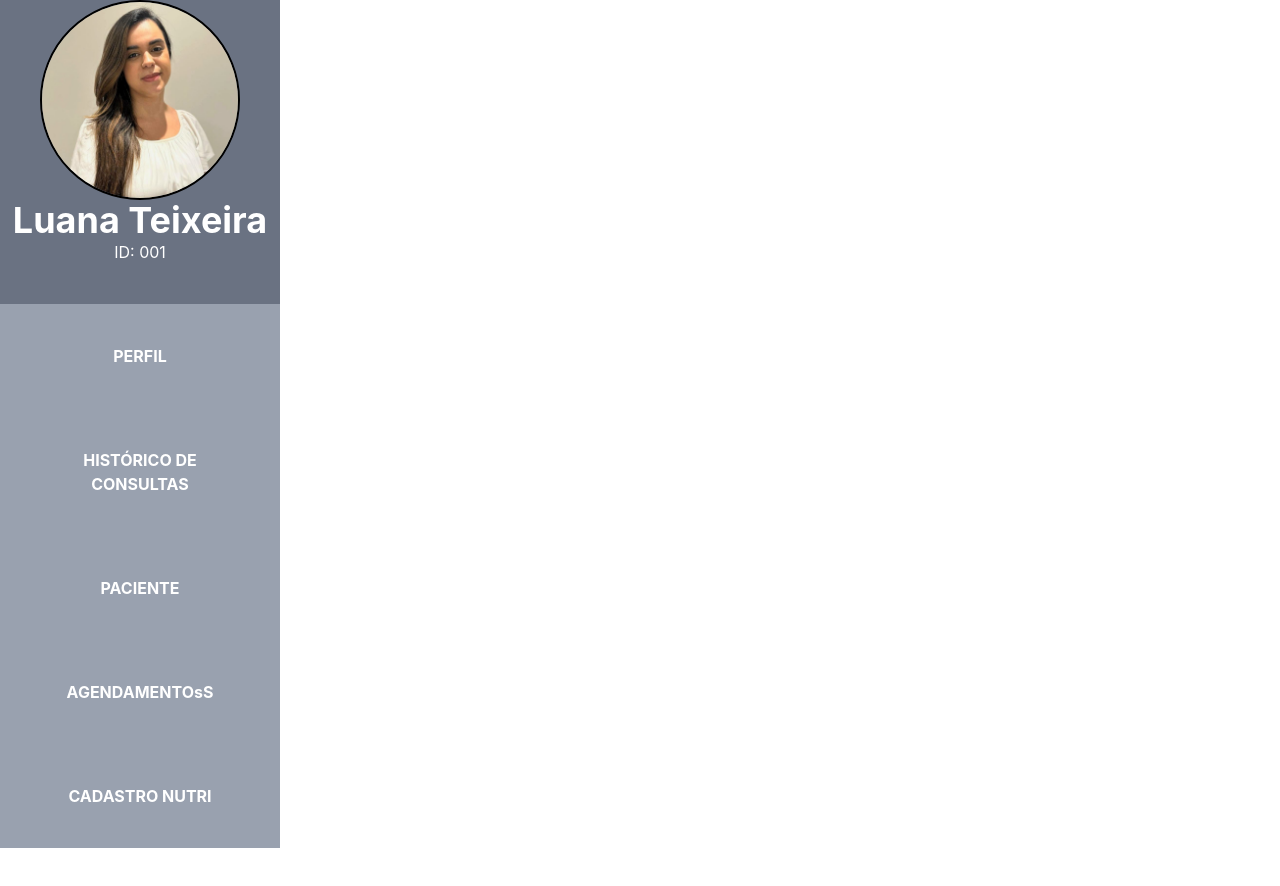
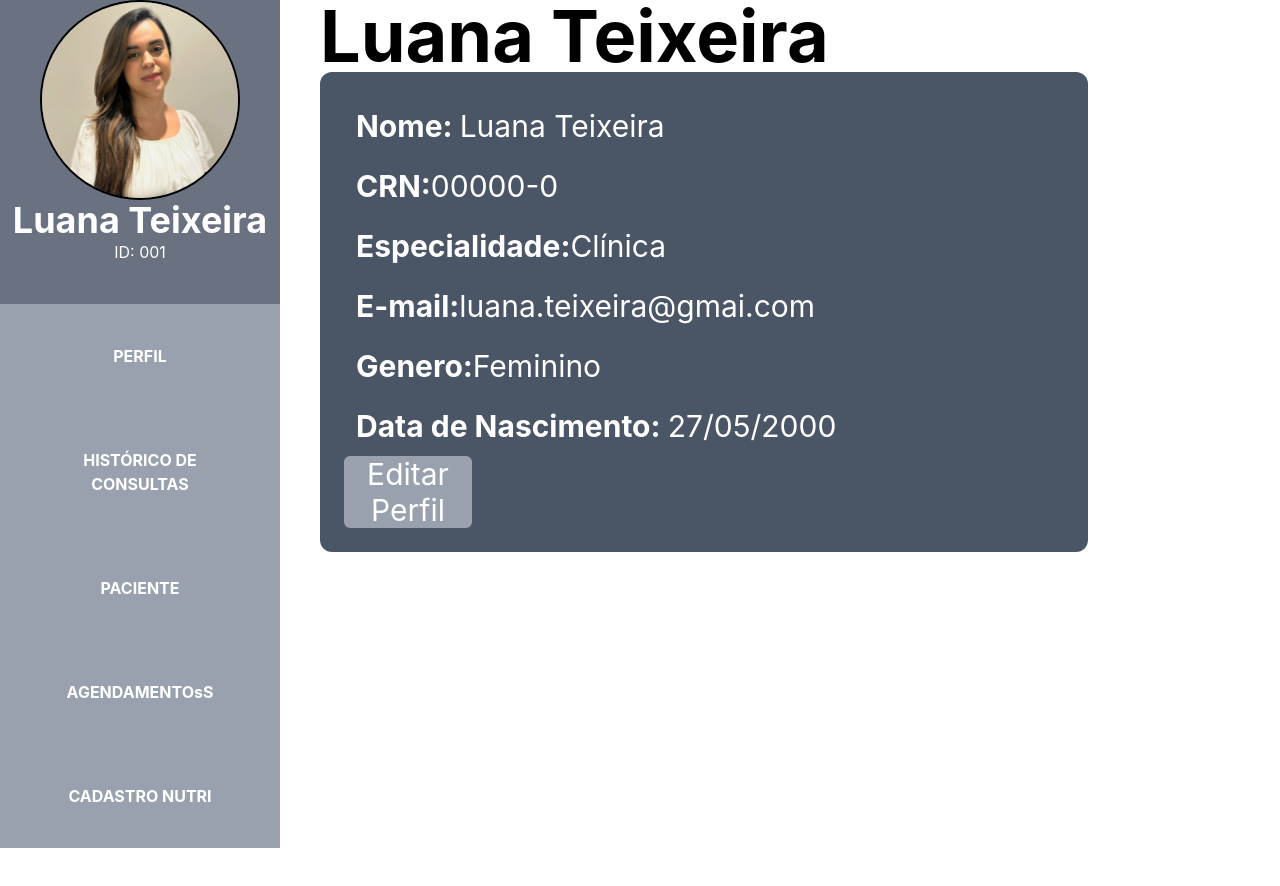
Before and after one commit to Conselh0/Datadiet, a React (Vite) app: page /Admin in a window 1280 px wide. Shown: the top 886 px of the page. Before the commit the page ends 848 px from the top, so only its background shows below. Built offline with nearby package versions, Linux system fonts and the light colour scheme.

Commit message:
AdminDashboard 80% feito

```diff
--- a/src/pages/AdminDashboard.jsx
+++ b/src/pages/AdminDashboard.jsx
@@ -2,10 +2,48 @@ import Sidebar from "../components/Sidebar";
 
 function AdminDashboard() {
   return (
-    <div>
+    <div className="flex">
       <Sidebar />
+      <div className="flex flex-col justify-center mb-90 ml-10">
+        <h1 className="text-7xl font-bold">Luana Teixeira</h1>
+        <main className=" flex flex-col bg-gray-600 rounded-xl p-3 w-[60vw] h-full mr-10 text-white text-3xl align-center justify-center text-justify">
+          <div className="p-3">
+            <p className="p-3">
+              {" "}
+              {/*Dá pra fazer um componente com esse p */}
+              <b>Nome: </b>
+              Luana Teixeira
+            </p>
+            {/*Colocar o nome aqui com props */}
+            <p className="p-3">
+              <b>CRN:</b>
+              00000-0
+            </p>
+            <p className="p-3">
+              <b>Especialidade:</b>
+              Clínica
+            </p>
+            <p className="p-3">
+              <b>E-mail:</b>
+              luana.teixeira@gmai.com
+            </p>
+            <p className="p-3">
+              <b>Genero:</b>
+              Feminino
+            </p>
+            <p className="p-3">
+              <b>Data de Nascimento: </b>
+              27/05/2000
+            </p>
+
+            <button className="bg-gray-400 flex w-[10vw] rounded-md text justify-center">
+              Editar Perfil
+            </button>
+          </div>
+        </main>
+      </div>
     </div>
-  )
+  );
 }
 
 export default AdminDashboard;
```
